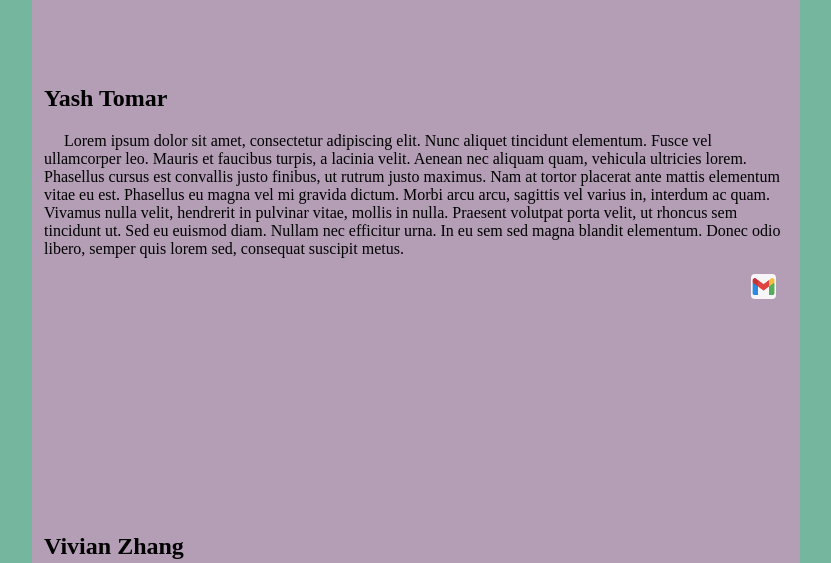
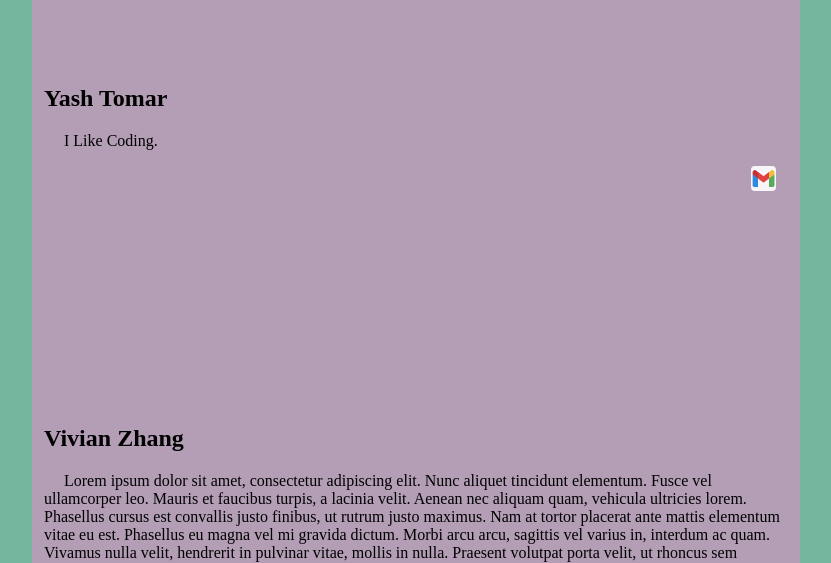
Before and after one commit to angelicatang07/angelicatang07.github.io, a website: page screens/team.html in a window 1280 px wide. Shown: the part 2180-2743 px from the top of the page, without its empty margins (438-1269 px from the left). Drawn offline with nearby package versions, Linux system fonts and the light colour scheme.

Commit message:
Update team.html

```diff
--- a/screens/team.html
+++ b/screens/team.html
@@ -52,7 +52,7 @@
       <div id="angelica"><h2>Angelica Tang</h2><p>Lorem ipsum dolor sit amet, consectetur adipiscing elit. Nunc aliquet tincidunt elementum. Fusce vel ullamcorper leo. Mauris et faucibus turpis, a lacinia velit. Aenean nec aliquam quam, vehicula ultricies lorem. Phasellus cursus est convallis justo finibus, ut rutrum justo maximus. Nam at tortor placerat ante mattis elementum vitae eu est. Phasellus eu magna vel mi gravida dictum. Morbi arcu arcu, sagittis vel varius in, interdum ac quam. Vivamus nulla velit, hendrerit in pulvinar vitae, mollis in nulla. Praesent volutpat porta velit, ut rhoncus sem tincidunt ut. Sed eu euismod diam. Nullam nec efficitur urna. In eu sem sed magna blandit elementum. Donec odio libero, semper quis lorem sed, consequat suscipit metus.</p>
           <img class="linkedin" src="../images/linkedin.png" />
       </div>
-      <div id="yash"><h2>Yash Tomar</h2><p>Lorem ipsum dolor sit amet, consectetur adipiscing elit. Nunc aliquet tincidunt elementum. Fusce vel ullamcorper leo. Mauris et faucibus turpis, a lacinia velit. Aenean nec aliquam quam, vehicula ultricies lorem. Phasellus cursus est convallis justo finibus, ut rutrum justo maximus. Nam at tortor placerat ante mattis elementum vitae eu est. Phasellus eu magna vel mi gravida dictum. Morbi arcu arcu, sagittis vel varius in, interdum ac quam. Vivamus nulla velit, hendrerit in pulvinar vitae, mollis in nulla. Praesent volutpat porta velit, ut rhoncus sem tincidunt ut. Sed eu euismod diam. Nullam nec efficitur urna. In eu sem sed magna blandit elementum. Donec odio libero, semper quis lorem sed, consequat suscipit metus.</p>
+      <div id="yash"><h2>Yash Tomar</h2><p>I Like Coding.</p>
         <img class="gmail" src="../images/gmail.png" />
       </div>
       <div id="vivian"><h2>Vivian Zhang</h2><p>Lorem ipsum dolor sit amet, consectetur adipiscing elit. Nunc aliquet tincidunt elementum. Fusce vel ullamcorper leo. Mauris et faucibus turpis, a lacinia velit. Aenean nec aliquam quam, vehicula ultricies lorem. Phasellus cursus est convallis justo finibus, ut rutrum justo maximus. Nam at tortor placerat ante mattis elementum vitae eu est. Phasellus eu magna vel mi gravida dictum. Morbi arcu arcu, sagittis vel varius in, interdum ac quam. Vivamus nulla velit, hendrerit in pulvinar vitae, mollis in nulla. Praesent volutpat porta velit, ut rhoncus sem tincidunt ut. Sed eu euismod diam. Nullam nec efficitur urna. In eu sem sed magna blandit elementum. Donec odio libero, semper quis lorem sed, consequat suscipit metus.</p>
```
